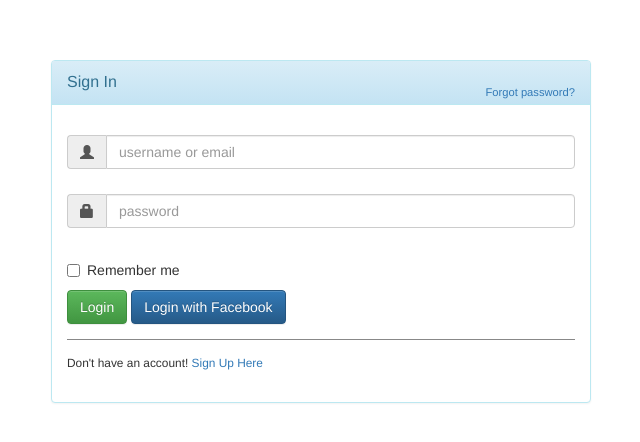
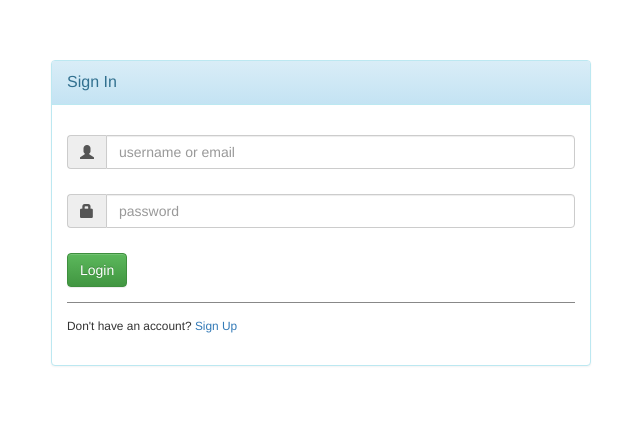
Before and after one commit to GoogleJump/Breakpoint, a Flask app: page /map in a window 1280 px wide. Shown: the top 442 px of the page, without its empty margins (274-914 px from the left). Run offline with Flask 2, Linux system fonts and the light colour scheme; some libraries are stand-ins or nearby versions.

Commit message:
Strip bootstrap to what we're using

```diff
--- a/templates/map.html
+++ b/templates/map.html
@@ -32,7 +32,9 @@
                         <div class="panel panel-info" >
                             <div class="panel-heading">
                                 <div class="panel-title">Sign In</div>
+                                <!-- TODO (really optional... hopefully we get oauth going..)
                                 <div style="float:right; font-size: 80%; position: relative; top:-10px"><a href="#">Forgot password?</a></div>
+                                -->
                             </div>
 
                             <div style="padding-top:30px" class="panel-body" >
@@ -50,25 +52,14 @@
                                         <span class="input-group-addon"><i class="glyphicon glyphicon-lock"></i></span>
                                         <input id="login-password" type="password" class="form-control" name="password" placeholder="password">
                                     </div>
-
-
-
-                                    <div class="input-group">
-                                        <div class="checkbox">
-                                            <label>
-                                                <input id="login-remember" type="checkbox" name="remember" value="1"> Remember me
-                                            </label>
-                                        </div>
-                                    </div>
-
-
                                     <div style="margin-top:10px" class="form-group">
                                         <!-- Button -->
 
                                         <div class="col-sm-12 controls">
                                             <a id="btn-login" href="#" class="btn btn-success">Login  </a>
+                                            <!-- TODO
                                             <a id="btn-fblogin" href="#" class="btn btn-primary">Login with Facebook</a>
-
+                                            -->
                                         </div>
                                     </div>
 
@@ -76,9 +67,9 @@
                                     <div class="form-group">
                                         <div class="col-md-12 control">
                                             <div style="border-top: 1px solid#888; padding-top:15px; font-size:85%" >
-                                                Don't have an account!
+                                                Don't have an account?
                                                 <a href="#" onClick="$('#loginbox').hide(); $('#signupbox').show()">
-                                                    Sign Up Here
+                                                    Sign Up
                                                 </a>
                                             </div>
                                         </div>
@@ -98,31 +89,14 @@
                             </div>
                             <div class="panel-body" >
                                 <form id="signupform" class="form-horizontal" role="form">
-
                                     <div id="signupalert" style="display:none" class="alert alert-danger">
                                         <p>Error:</p>
                                         <span></span>
                                     </div>
-
-
-
                                     <div class="form-group">
                                         <label for="email" class="col-md-3 control-label">Email</label>
                                         <div class="col-md-9">
                                             <input type="text" class="form-control" name="email" placeholder="Email Address">
-                                        </div>
-                                    </div>
-
-                                    <div class="form-group">
-                                        <label for="firstname" class="col-md-3 control-label">First Name</label>
-                                        <div class="col-md-9">
-                                            <input type="text" class="form-control" name="firstname" placeholder="First Name">
-                                        </div>
-                                    </div>
-                                    <div class="form-group">
-                                        <label for="lastname" class="col-md-3 control-label">Last Name</label>
-                                        <div class="col-md-9">
-                                            <input type="text" class="form-control" name="lastname" placeholder="Last Name">
                                         </div>
                                     </div>
                                     <div class="form-group">
@@ -131,29 +105,21 @@
                                             <input type="password" class="form-control" name="passwd" placeholder="Password">
                                         </div>
                                     </div>
-
-                                    <div class="form-group">
-                                        <label for="icode" class="col-md-3 control-label">Invitation Code</label>
-                                        <div class="col-md-9">
-                                            <input type="text" class="form-control" name="icode" placeholder="">
-                                        </div>
-                                    </div>
-
                                     <div class="form-group">
                                         <!-- Button -->
                                         <div class="col-md-offset-3 col-md-9">
-                                            <button id="btn-signup" type="button" class="btn btn-info"><i class="icon-hand-right"></i> &nbsp Sign Up</button>
+                                            <button id="btn-signup" type="button" class="btn btn-info"><i class="icon-hand-right"></i>Sign Up</button>
+                                    <!-- Facebook OAuth, if we get to that
                                             <span style="margin-left:8px;">or</span>
+                                            -->
                                         </div>
                                     </div>
-
+                                    <!-- Facebook OAuth, if we get to that
                                     <div style="border-top: 1px solid #999; padding-top:20px"  class="form-group">
-
                                         <div class="col-md-offset-3 col-md-9">
                                             <button id="btn-fbsignup" type="button" class="btn btn-primary"><i class="icon-facebook"></i>   Sign Up with Facebook</button>
                                         </div>
-
-                                    </div>
+                                    </div> -->
 
 
 
```
